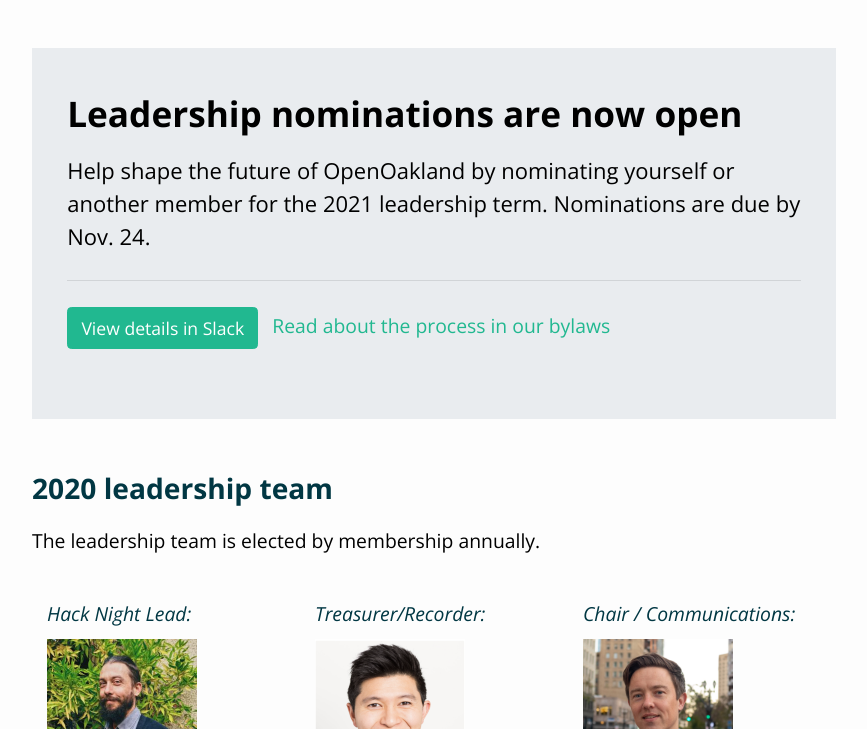
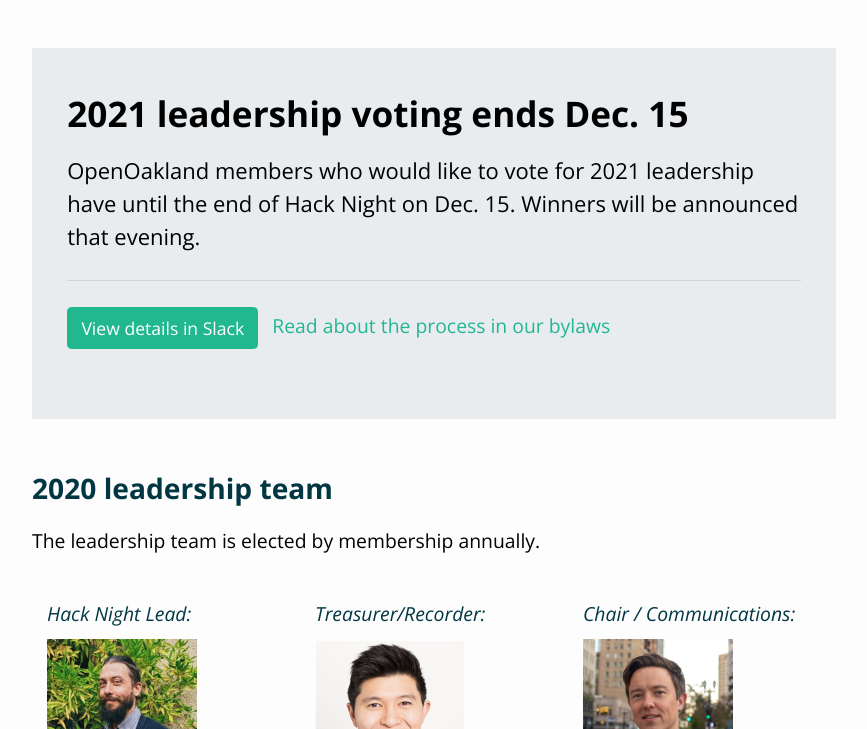
Before and after one commit to openoakland/openoakland.org, a Jekyll site: the page built from src/about-us.md, in a window 1280 px wide and 900 px high, scrolled down 1010 px, cut to the strip 171-900 px from the top of the window. Shown: the whole strip, without its empty margins (206-1073 px from the left). Built offline with Jekyll 4.4.1, drawn with Linux system fonts in a browser that asks for light colours.

Commit message:
Updated jumbotron with new dates

```diff
--- a/src/_data/announcement.yml
+++ b/src/_data/announcement.yml
@@ -4,15 +4,15 @@
 # Do not alter the labels (which tells event.html which data to pull).
 # If your entry includes a colon or other special characters not allowed in yml, wrap the entire entry in double quotes.
 -
- title: "Leadership nominations are now open"
- subhead: "Help shape the future of OpenOakland by nominating yourself or another member for the 2021 leadership term. Nominations are due by Nov. 24."
+ title: "2021 leadership voting ends Dec. 15"
+ subhead: "OpenOakland members who would like to vote for 2021 leadership have until the end of Hack Night on Dec. 15. Winners will be announced that evening."
  list: yes
  itemOne:
  itemTwo:
  itemThree:
  itemFour:
  itemFive:
- link: "https://openoakland.slack.com/archives/C02FEGG8C/p1605065269121600"
+ link: "https://openoakland.slack.com/archives/C02FEGG8C/p1607484316187200"
  buttonText: View details in Slack
  secondaryLink: "https://docs.google.com/document/d/1QR-fr1WnmXkZoVNmWnZ9drzfmaZoPkodEOx-PkExt94/edit?usp=sharing"
  secondaryLinkText: Read about the process in our bylaws
```
